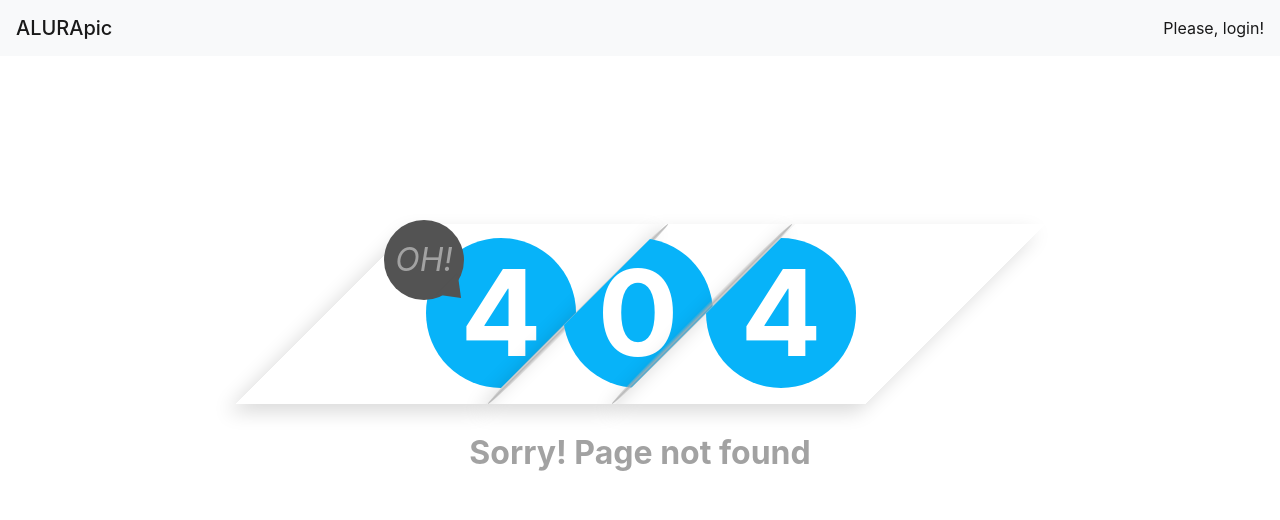
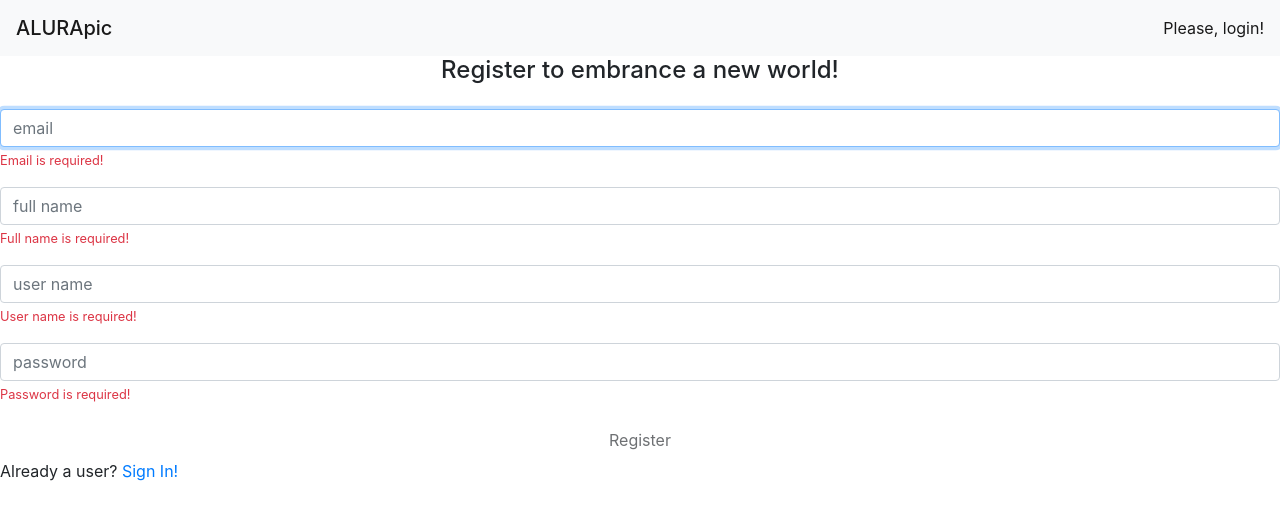
Before and after one commit to hhendrikk/curso-alura-angular, an Angular app: page /signup in a window 1280 px wide. Before the commit this address had no page. Shown: the top 520 px of the page. Built offline with nearby package versions, Linux system fonts and the light colour scheme.

Commit message:
continuando

```diff
--- a/src/app/app-routing.module.ts
+++ b/src/app/app-routing.module.ts
@@ -7,12 +7,17 @@ import { PhotoListResolver } from './photos/components/photo-list/photo-list.res
 import { SigninComponent } from './home/components/signin/signin.component';
 import { AuthGuard } from './core/auth/auth.guard';
 import { PermissionGuard } from './core/auth/permission.guard';
+import { SignupComponent } from './home/components/signup/signup.component';
 
 const routes: Routes = [
   {
     path: '',
     component: SigninComponent,
     canActivate: [AuthGuard]
+  },
+  {
+    path: 'signup',
+    component: SignupComponent
   },
   {
     path: 'user/:username',
--- /dev/null
+++ b/src/app/core/form/validator-form-error.service.ts
@@ -0,0 +1,21 @@
+import { Injectable } from '@angular/core';
+import { FormGroup } from '@angular/forms';
+
+@Injectable({ providedIn: 'root' })
+export class ValidatorFormError {
+  formGroup: FormGroup;
+
+  setFormGroup(formGroup: FormGroup) {
+    this.formGroup = formGroup;
+  }
+
+  has(control: string, validator: string) {
+    if (this.formGroup === null) {
+      throw new Error('formGroup is required');
+    }
+
+    const errors = this.formGroup.get(control).errors;
+
+    return errors === null ? false : errors[validator];
+  }
+}
--- /dev/null
+++ b/src/app/home/components/signup/signup.component.html
@@ -0,0 +1,115 @@
+<h4 class="text-center">Register to embrance a new world!</h4>
+
+<form [formGroup]="signupForm" class="form mt-4" (submit)="signup()">
+  <div class="form-group">
+    <input
+      formControlName="email"
+      type="text"
+      placeholder="email"
+      class="form-control"
+      autofocus
+    />
+    <ap-vmessage
+      *ngIf="error.has('email', 'required')"
+      text="Email is required!"
+    ></ap-vmessage>
+    <ap-vmessage
+      *ngIf="error.has('email', 'email')"
+      text="Email is invalid!"
+    ></ap-vmessage>
+  </div>
+
+  <div class="form-group">
+    <input
+      formControlName="fullName"
+      type="text"
+      class="form-control"
+      placeholder="full name"
+    />
+    <ap-vmessage
+      *ngIf="error.has('fullName', 'required')"
+      text="Full name is required!"
+    >
+    </ap-vmessage>
+    <ap-vmessage
+      *ngIf="error.has('fullName', 'minlength')"
+      text="Minimum length is 2"
+    >
+    </ap-vmessage>
+    <ap-vmessage
+      *ngIf="error.has('fullName', 'maxlength')"
+      text="Maximum length is 40"
+    >
+    </ap-vmessage>
+  </div>
+
+  <div class="form-group">
+    <input
+      formControlName="userName"
+      type="text"
+      class="form-control"
+      placeholder="user name"
+    />
+    <ap-vmessage
+      *ngIf="error.has('userName', 'required')"
+      text="User name is required!"
+    >
+    </ap-vmessage>
+    <ap-vmessage
+      *ngIf="error.has('userName', 'minlength')"
+      text="Minimum length is 2"
+    >
+    </ap-vmessage>
+    <ap-vmessage
+      *ngIf="error.has('userName', 'maxlength')"
+      text="Maximum length is 30"
+    >
+    </ap-vmessage>
+    <ap-vmessage
+      *ngIf="error.has('userName', 'lowerCase')"
+      text="Must be lower case"
+    >
+    </ap-vmessage>
+    <ap-vmessage
+      *ngIf="error.has('userName', 'userNameTaken')"
+      text="User name is not available"
+    >
+    </ap-vmessage>
+    <small class="block text-success" *ngIf="signupForm.get('userName').valid">
+      User name available
+    </small>
+  </div>
+
+  <div class="form-group">
+    <input
+      formControlName="password"
+      type="password"
+      class="form-control"
+      placeholder="password"
+    />
+    <ap-vmessage
+      *ngIf="error.has('password', 'required')"
+      text="Password is required!"
+    >
+    </ap-vmessage>
+    <ap-vmessage
+      *ngIf="error.has('password', 'minlength')"
+      text="Minimum length is 8"
+    >
+    </ap-vmessage>
+    <ap-vmessage
+      *ngIf="error.has('password', 'maxlength')"
+      text="Maximum length is 14"
+    >
+    </ap-vmessage>
+  </div>
+
+  <button
+    [disabled]="signupForm.invalid || signupForm.pending"
+    class="btn btbn-primary btn-block"
+  >
+    Register
+  </button>
+
+  <p>Already a user? <a [routerLink]="['']">Sign In!</a></p>
+</form>
--- /dev/null
+++ b/src/app/home/components/signup/signup.component.ts
@@ -0,0 +1,62 @@
+import { Component, OnInit } from '@angular/core';
+import {
+  FormGroup,
+  FormBuilder,
+  Validators,
+  ValidationErrors
+} from '@angular/forms';
+import { lowerCaseValidator } from 'src/app/shared/validators/lower-case.validator';
+import { ValidatorFormError } from 'src/app/core/form/validator-form-error.service';
+import { UserNotTakenValidatorService } from '../../services/user-not-taken.validator.service';
+import { NewUser } from '../../models/newUser';
+import { SignupService } from '../../services/signup.service';
+import { Router } from '@angular/router';
+
+@Component({
+  selector: 'ap-signup',
+  templateUrl: './signup.component.html'
+})
+export class SignupComponent implements OnInit {
+  signupForm: FormGroup;
+
+  constructor(
+    private form: FormBuilder,
+    private userNotTakenValidatorService: UserNotTakenValidatorService,
+    private signupService: SignupService,
+    private router: Router,
+    public error: ValidatorFormError
+  ) {}
+
+  ngOnInit(): void {
+    this.signupForm = this.form.group({
+      email: ['', [Validators.required, Validators.email]],
+      fullName: [
+        '',
+        [Validators.required, Validators.minLength(2), Validators.maxLength(40)]
+      ],
+      userName: [
+        '',
+        [
+          Validators.required,
+          lowerCaseValidator,
+          Validators.minLength(2),
+          Validators.maxLength(30)
+        ],
+        this.userNotTakenValidatorService.checkUserNameTaken()
+      ],
+      password: [
+        '',
+        [Validators.required, Validators.minLength(8), Validators.maxLength(14)]
+      ]
+    });
+
+    this.error.setFormGroup(this.signupForm);
+  }
+
+  signup() {
+    const newUser = this.signupForm.getRawValue() as NewUser;
+    this.signupService.signup(newUser).subscribe(() => {
+      this.router.navigate(['']);
+    });
+  }
+}
--- a/src/app/home/home.module.ts
+++ b/src/app/home/home.module.ts
@@ -3,9 +3,11 @@ import { CommonModule } from '@angular/common';
 import { SigninComponent } from './components/signin/signin.component';
 import { ReactiveFormsModule } from '@angular/forms';
 import { SharedModule } from '../shared/shared.module';
+import { SignupComponent } from './components/signup/signup.component';
+import { RouterModule } from '@angular/router';
 
 @NgModule({
-  declarations: [SigninComponent],
-  imports: [CommonModule, ReactiveFormsModule, SharedModule]
+  declarations: [SigninComponent, SignupComponent],
+  imports: [CommonModule, RouterModule, ReactiveFormsModule, SharedModule]
 })
 export class HomeModule {}
--- /dev/null
+++ b/src/app/home/models/newUser.ts
@@ -0,0 +1,6 @@
+export interface NewUser {
+  email: string;
+  fullName: string;
+  userName: string;
+  password: string;
+}
--- /dev/null
+++ b/src/app/home/services/signup.service.ts
@@ -0,0 +1,20 @@
+import { Injectable } from '@angular/core';
+import { HttpClient } from '@angular/common/http';
+import { NewUser } from '../models/newUser';
+
+const API_URL = 'http://localhost:3000';
+
+@Injectable({
+  providedIn: 'root'
+})
+export class SignupService {
+  constructor(private http: HttpClient) {}
+
+  checkUserNameTaken(userName: string) {
+    return this.http.get(`${API_URL}/user/exists/${userName}`);
+  }
+
+  signup(newUser: NewUser) {
+    return this.http.post(`${API_URL}/user/signup`, newUser);
+  }
+}
--- /dev/null
+++ b/src/app/home/services/user-not-taken.validator.service.ts
@@ -0,0 +1,23 @@
+import { Injectable } from '@angular/core';
+import { SignupService } from './signup.service';
+import { AbstractControl } from '@angular/forms';
+import { debounceTime, switchMap, map, first } from 'rxjs/operators';
+
+@Injectable({
+  providedIn: 'root'
+})
+export class UserNotTakenValidatorService {
+  constructor(private signupService: SignupService) {}
+
+  checkUserNameTaken() {
+    return (control: AbstractControl) => {
+      return control.valueChanges
+        .pipe(debounceTime(300))
+        .pipe(
+          switchMap(userName => this.signupService.checkUserNameTaken(userName))
+        )
+        .pipe(map(isTaken => (isTaken ? { userNameTaken: true } : null)))
+        .pipe(first());
+    };
+  }
+}
--- /dev/null
+++ b/src/app/shared/validators/lower-case.validator.ts
@@ -0,0 +1,9 @@
+import { AbstractControl } from '@angular/forms';
+
+export function lowerCaseValidator(control: AbstractControl) {
+  if (control.value.trim() && !/^[a-z0-9_\-]+$/.test(control.value)) {
+    return { lowerCase: true };
+  }
+
+  return null;
+}
--- /dev/null
+++ b/src/app/shared/vmessage/vmessage.component.scss
@@ -0,0 +1,3 @@
+:host {
+  display: block;
+}
--- a/src/app/shared/vmessage/vmessage.component.ts
+++ b/src/app/shared/vmessage/vmessage.component.ts
@@ -2,7 +2,8 @@ import { Component, OnInit, Input } from '@angular/core';
 
 @Component({
   selector: 'ap-vmessage',
-  templateUrl: './vmessage.component.html'
+  templateUrl: './vmessage.component.html',
+  styleUrls: ['./vmessage.component.scss']
 })
 export class VMessageComponent implements OnInit {
   @Input() text: string;
```
